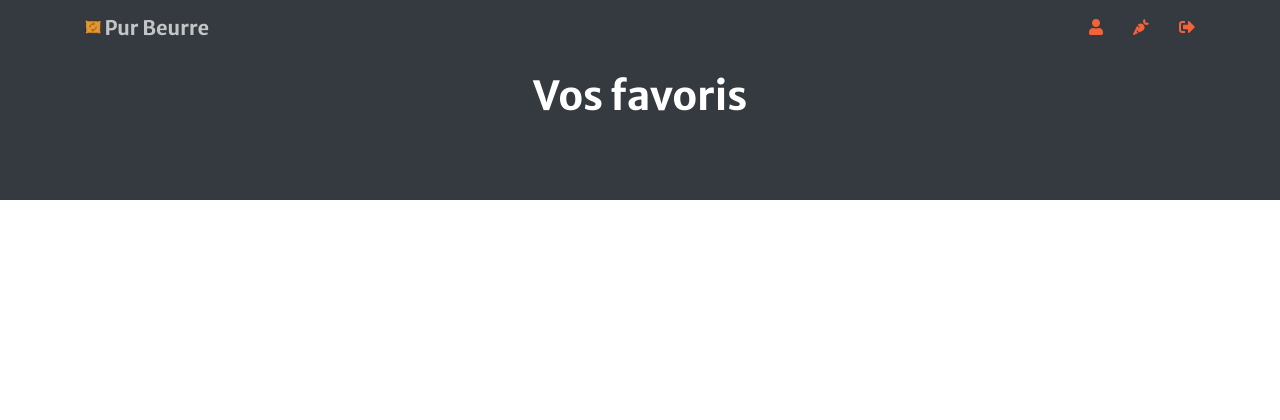
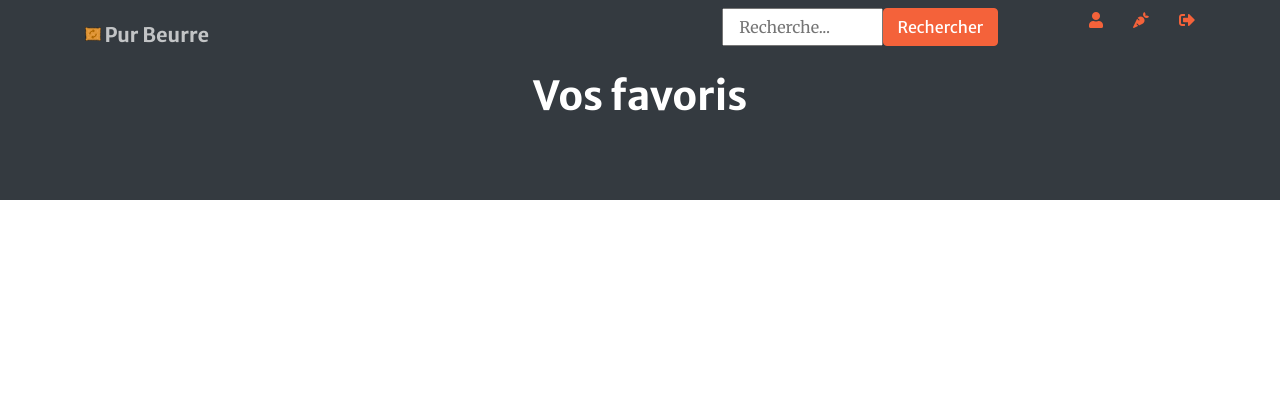
Before and after one commit to Elladan81/P8_PurBeurre, a Django app: page /favorites/ in a window 1280 px wide. Shown: the top 420 px of the page. Run offline with Django 3.2, Linux system fonts and the light colour scheme; a user stored in the database is signed in; data comes from the database, SQL or seed files in the repository; data that the repository does not hold is empty; some libraries are stand-ins or nearby versions.

Commit message:
This commit add created field to FavoriteProduct Models

```diff
--- a/purbeurre/purbeurre_website/templates/purbeurre_website/base.html
+++ b/purbeurre/purbeurre_website/templates/purbeurre_website/base.html
@@ -24,13 +24,13 @@
 
     <!-- Theme CSS - Includes Bootstrap -->
     <link href="{% static 'purbeurre_website/css/creative.min.css' %}" rel="stylesheet">
-<link href="{% static 'purbeurre_website/css/style.css' %}" rel="stylesheet">
+    <link href="{% static 'purbeurre_website/css/style.css' %}" rel="stylesheet">
 
 </head>
 
 <body>
 {% block nav %}
-<nav class="navbar navbar-expand-lg navbar-light fixed-top" id="mainNav">
+    <nav class="navbar navbar-expand-lg navbar-light fixed-top" id="mainNav">
         <div class="container">
             {% block menuTop %}
                 <a class="navbar-brand js-scroll-trigger" href="{% url 'purbeurre_website:index' %}"><img
@@ -45,6 +45,19 @@
             <div class="collapse navbar-collapse" id="navbarResponsive">
                 <ul class="navbar-nav ml-auto row">
                     {% if user.is_authenticated %}
+                        <li class="nav-item center">
+                            <form class="form-group col-10" action="{% url 'search' %}" method="post">
+                                {% csrf_token %}
+                                <div class="input-group">
+                                    <input type="text" name="product_name" class="mx-auto col-lg-7 col-7 txtQuery"
+                                           rows="1"
+                                           placeholder="Recherche...">
+                                    <input type="submit"
+                                           class="input-group-addon btn btn-primary col-lg-5 col-5 mx-auto"
+                                           value="Rechercher">
+                                </div>
+                            </form>
+                        </li>
                         <li class="nav-item center">
                             <a href="{% url 'dashboard' %}" class="fas fa-user matIcon col" title="Profil"></a>
                         </li>
@@ -63,11 +76,11 @@
                 </ul>
             </div>
         </div>
-</nav>
+    </nav>
 {% endblock nav %}
 
 <div id="content-main">
-{% block content %}{% endblock %}
+    {% block content %}{% endblock %}
 </div>
 
 
--- a/purbeurre/substitute_food/models.py
+++ b/purbeurre/substitute_food/models.py
@@ -70,6 +70,7 @@ class FavoriteProduct(models.Model):
        {string} -- The name of the substitute and the product
     """
     user_rel = models.ForeignKey(settings.AUTH_USER_MODEL, on_delete=models.CASCADE, related_name='favorite', null=True)
+    created = models.DateTimeField(auto_now_add=True)
     substitute = models.ForeignKey(
         Product, on_delete=models.CASCADE, related_name='%(class)s_substitute')
     product = models.ForeignKey(
--- a/purbeurre/substitute_food/templates/substitute_food/favorites.html
+++ b/purbeurre/substitute_food/templates/substitute_food/favorites.html
@@ -71,7 +71,7 @@
                 </div>
                 {% if forloop.counter|divisibleby:3 or forloop.last %}
                     </div><!-- row closing -->
-                    <hr>
+                    <hr class="divider my-4">
                 {% endif %}
                 {% endfor %}
             </div>
--- a/purbeurre/substitute_food/templates/substitute_food/search.html
+++ b/purbeurre/substitute_food/templates/substitute_food/search.html
@@ -43,7 +43,7 @@
                 {% if forloop.counter0|divisibleby:3 %}
                     <div class="card-deck">
                     <div class="row col-12"> {% endif %}
-            <div class="card card m-4 text-center">
+            <div class="card col-4 card m-4 text-center">
                 <div class="nutriscore nutricolor-{{ product.nutriscore }} text-center text-uppercase">
                     {{ product.nutriscore }}
                 </div>
@@ -72,7 +72,7 @@
                 </div>
                 </div><!-- row closing -->
             {% endif %}
-                <hr>
+                <hr class="divider my-4">
             {% endfor %}
 
         </div>
--- a/purbeurre/substitute_food/views.py
+++ b/purbeurre/substitute_food/views.py
@@ -147,7 +147,7 @@ def favorites(request):
     random_img = randint(1, 3)
     if request.user.is_authenticated:
         user = request.user
-        user_favorites = FavoriteProduct.objects.filter(user_rel=user)
+        user_favorites = FavoriteProduct.objects.filter(user_rel=user).order_by('-created')
         return render(request, 'substitute_food/favorites.html', locals())
     else:
         pass
```
Also changed, not shown: purbeurre/substitute_food/migrations/0004_favoriteproduct_created.py (added).
